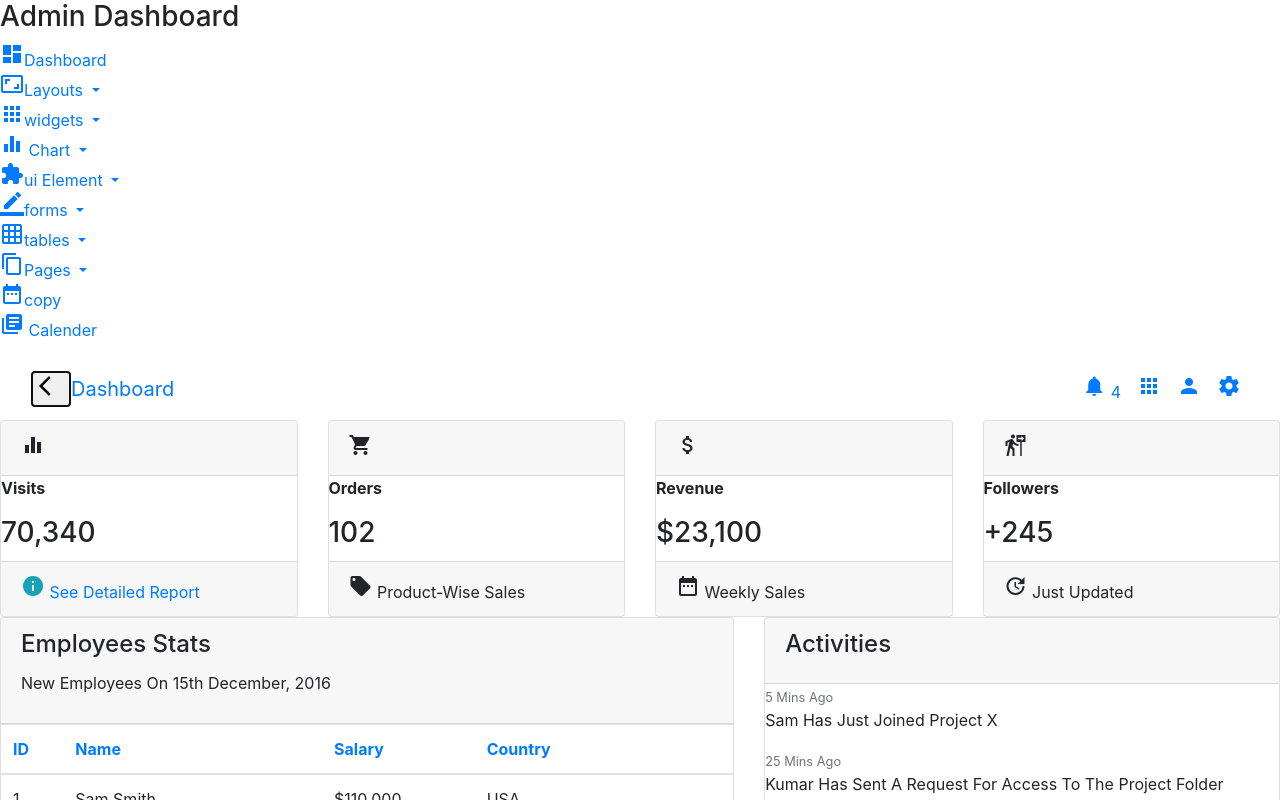
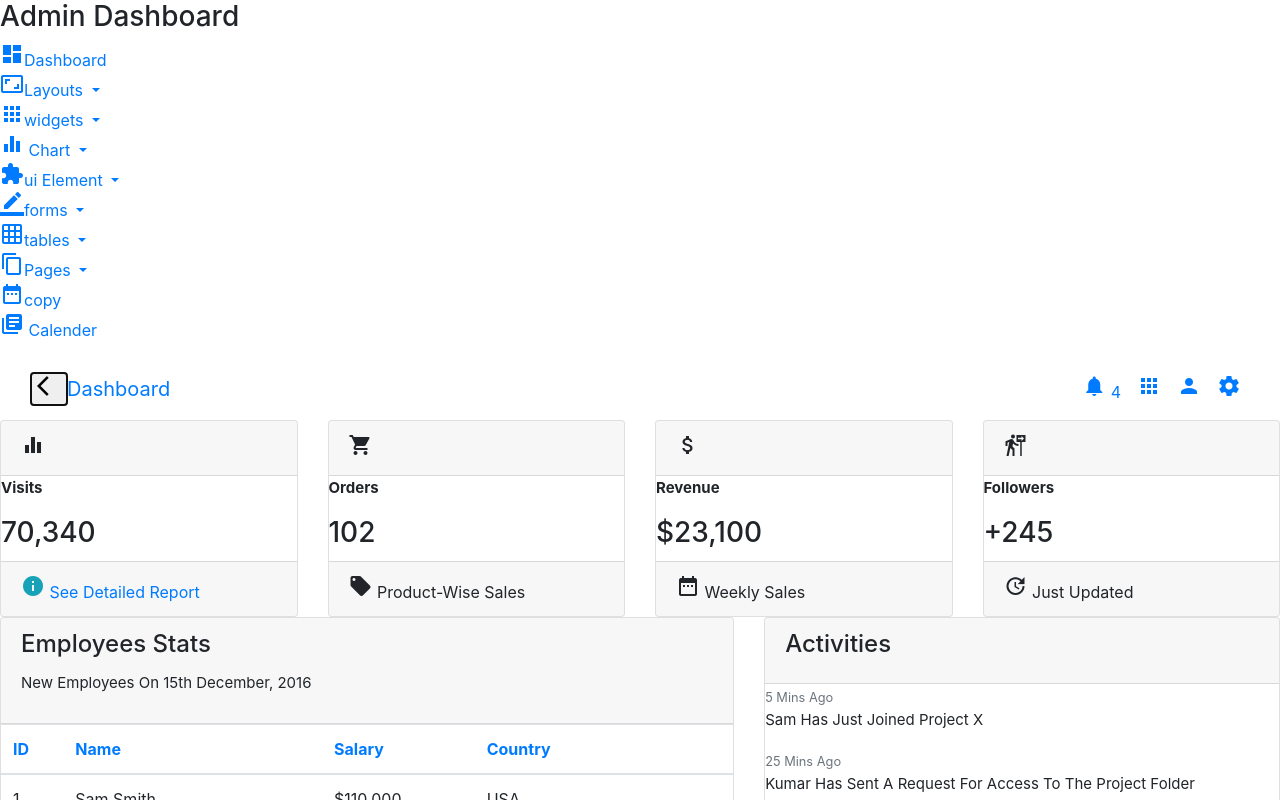
Before and after one commit to sajithmadusamkha/Admin-Panal, a plain HTML site: page index.html in a window 1280 px wide. Both pictures are taken after a click on the button "arrow_back_ios". Shown: the top 800 px of the page. Drawn offline with Linux system fonts and the light colour scheme; a web font is replaced by a local one.

Commit message:
CSS Start

```diff
--- a/assets/css/styles.css
+++ b/assets/css/styles.css
@@ -11,3 +11,81 @@ body, html {
 	 margin:0px;
      padding:0px;
 }
+
+h1, h2, h3, h4, h5, h6, .h1, .h2, .h3, .h4 {
+    font-weight: 400;
+    line-height: 1.5em;
+}
+
+p {
+	font-size: 15px;
+	margin: 12px 0 0;
+	line-height: 24px;
+}
+
+a{
+	color: #333;
+	font-weight: 400;
+}
+
+button:focus{
+	box-shadow:none;
+	outline:none;
+	border:none;
+}
+
+button{
+	cursor:pointer;
+}
+
+ul, ol {
+	padding: 0;
+	margin:0px;
+		list-style: none;
+}
+
+a,
+a:hover,
+a:focus {
+    color: #333;
+    text-decoration: none;
+    transition: all 0.3s;
+}
+
+@font-face {
+	font-family: 'Material Icons';
+	font-style: normal;
+	font-weight: 400;
+	src: url(https://example.com/MaterialIcons-Regular.eot); /* For IE6-8 */
+	src: local('Material Icons'),
+	  local('MaterialIcons-Regular'),
+	  url(https://example.com/MaterialIcons-Regular.woff2) format('woff2'),
+	  url(https://example.com/MaterialIcons-Regular.woff) format('woff'),
+	  url(https://example.com/MaterialIcons-Regular.ttf) format('truetype');
+  }
+
+
+  .material-icons {
+	font-family: 'Material Icons';
+	font-weight: normal;
+	font-style: normal;
+	font-size: 24px;  /* Preferred icon size */
+	display: inline-block;
+	line-height: 1;
+	text-transform: none;
+	letter-spacing: normal;
+	word-wrap: normal;
+	white-space: nowrap;
+	direction: ltr;
+
+	/* Support for all WebKit browsers. */
+	-webkit-font-smoothing: antialiased;
+	/* Support for Safari and Chrome. */
+	text-rendering: optimizeLegibility;
+
+	/* Support for Firefox. */
+	-moz-osx-font-smoothing: grayscale;
+
+	/* Support for IE. */
+	font-feature-settings: 'liga';
+  }
```
